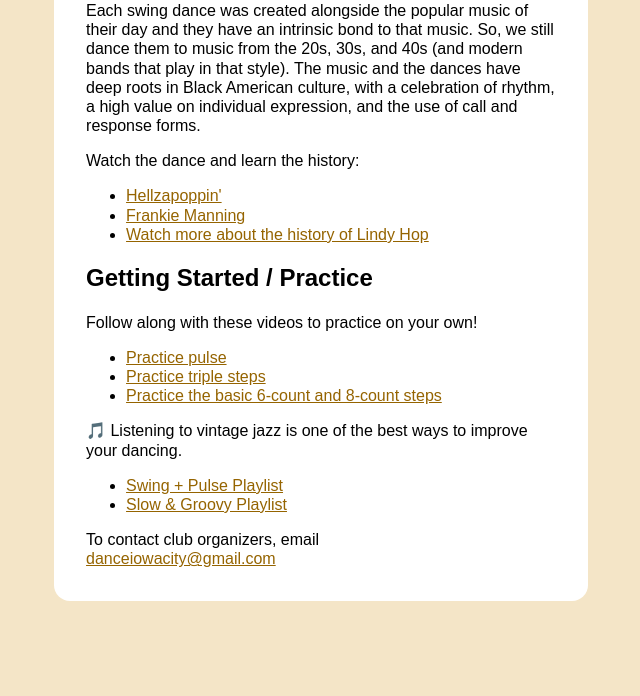
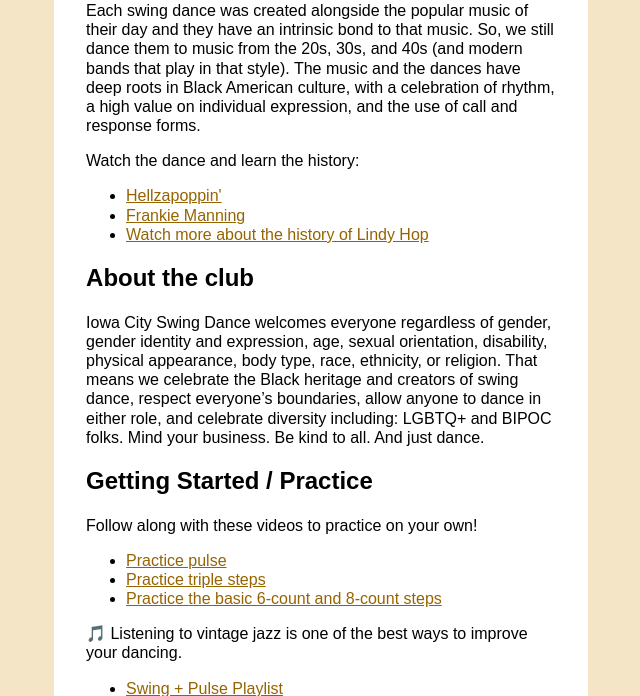
Before and after one commit to erooke/call-on-me, a Python web app: template templates/swing-index.html in a window 1280 px wide. Shown: the part 699-1395 px from the top of the page, without its empty margins (319-959 px from the left). Before the commit the page ends 1300 px from the top, so only its background shows below. Run offline with Jinja, Linux system fonts and the light colour scheme; the template is opened without the code that fills it, so the values that code supplies are empty.

Commit message:
Add 'About the club' section

```diff
--- a/templates/swing-index.html
+++ b/templates/swing-index.html
@@ -60,6 +60,19 @@
     </li>
   </ul>
 
+  <h2>
+    About the club
+  </h2>
+  <p>
+
+    Iowa City Swing Dance welcomes everyone regardless of gender, gender identity and expression, age, sexual
+    orientation, disability, physical appearance, body type, race, ethnicity, or religion. That means we celebrate the
+    Black heritage and creators of swing dance, respect everyone’s boundaries, allow anyone to dance in either role, and
+    celebrate diversity including: LGBTQ+ and BIPOC folks.
+
+    Mind your business. Be kind to all. And just dance.
+  </p>
+
   <h2>Getting Started / Practice</h2>
   <p>Follow along with these videos to practice on your own!</p>
   <ul>
```
